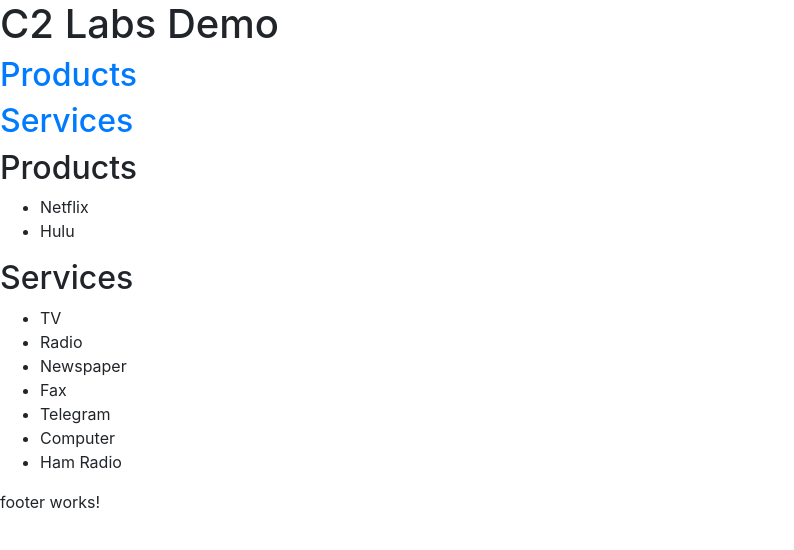
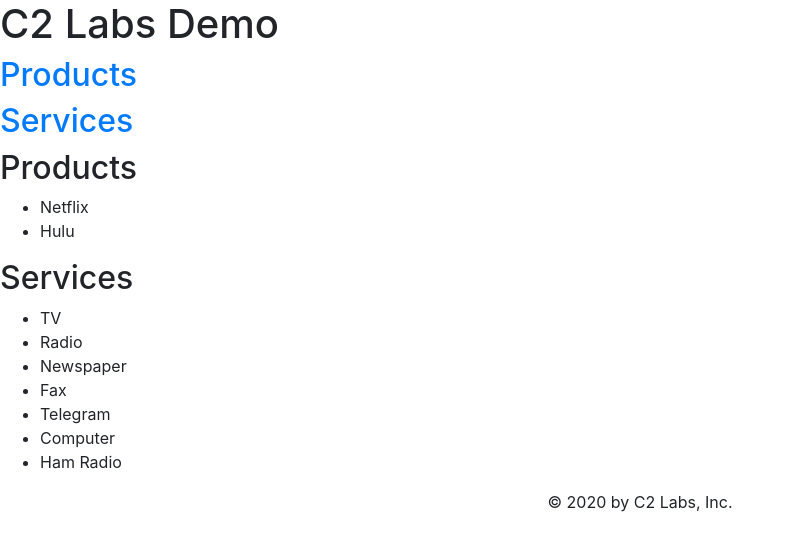
Before and after one commit to julietteeasley/c2-labs-demo, an Angular app: page / in a window 1280 px wide. Shown: the top 550 px of the page, without its empty margins (0-794 px from the left). Built offline with nearby package versions, Linux system fonts and the light colour scheme.

Commit message:
Finish footer component

```diff
--- a/src/app/footer/footer.component.html
+++ b/src/app/footer/footer.component.html
@@ -1 +1,5 @@
-<p>footer works!</p>
+<footer>
+  <div class = "text-center">
+    <span>&copy; {{footer_text}}</span>
+  </div>
+  </footer>
--- a/src/app/footer/footer.component.ts
+++ b/src/app/footer/footer.component.ts
@@ -7,6 +7,8 @@ import { Component, OnInit } from '@angular/core';
 })
 export class FooterComponent implements OnInit {
 
+  footer_text = "2020 by C2 Labs, Inc."
+
   constructor() { }
 
   ngOnInit(): void {
```
